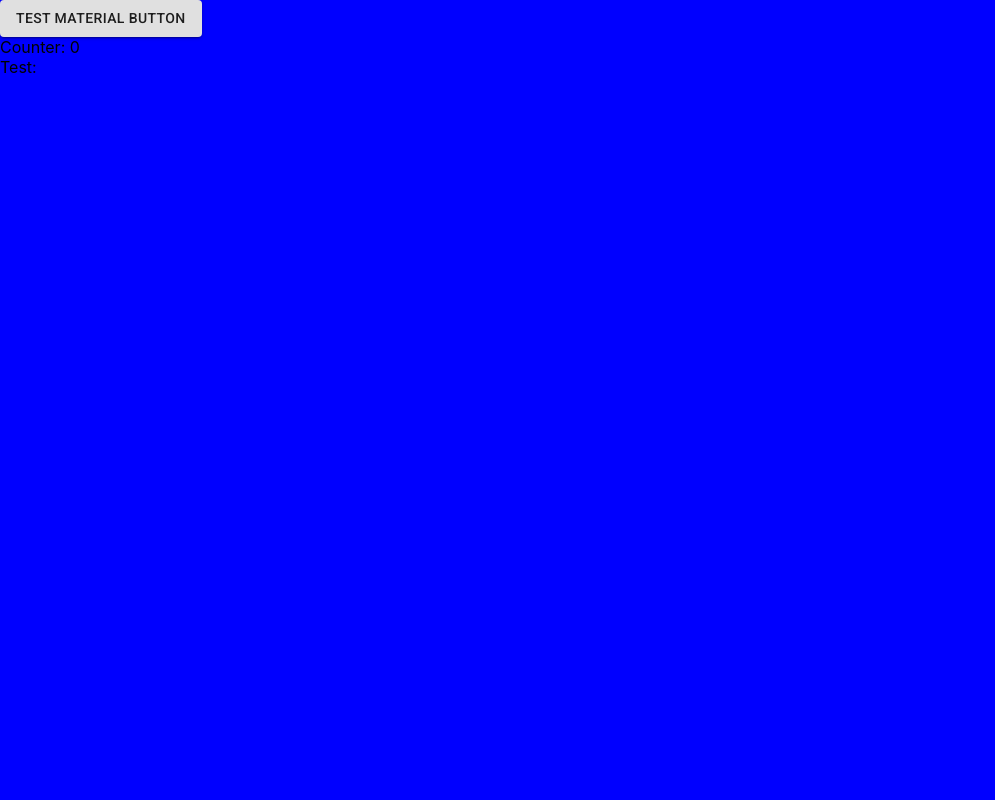
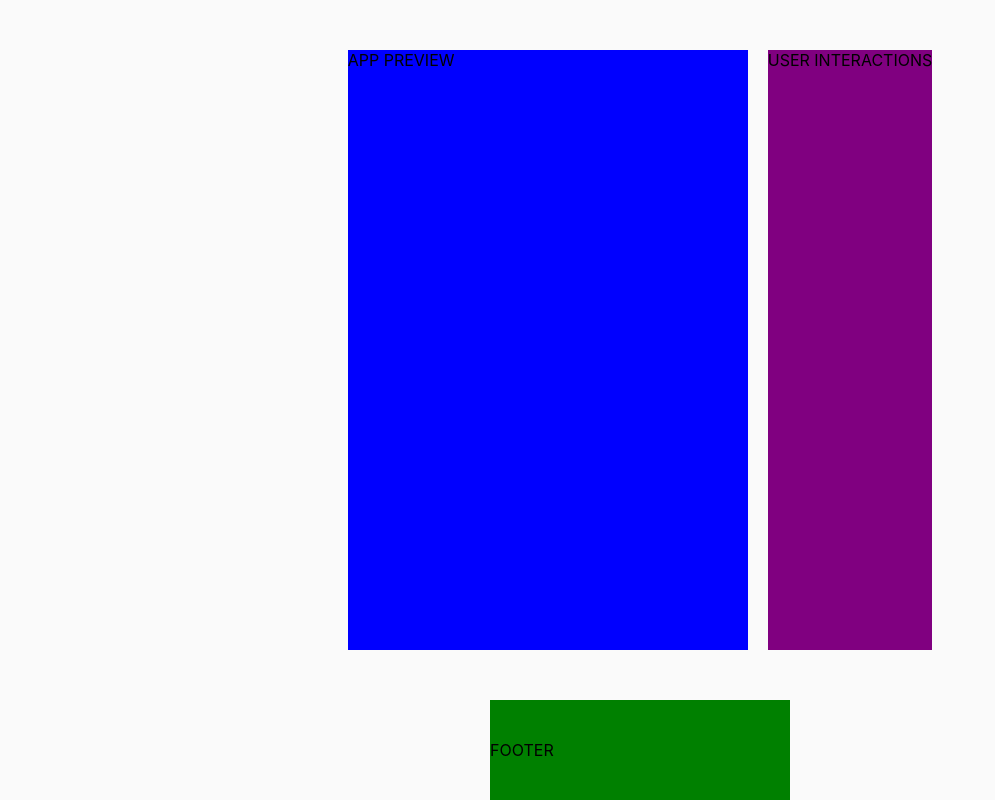
Before and after one commit to rafateruya/raftergram, a React (Create React App) app: page / in a window 1280 px wide. Shown: the whole page, without its empty margins (0-995 px from the left). Built offline with nearby package versions, Linux system fonts and the light colour scheme.

Commit message:
login screen structure

```diff
--- a/src/App.tsx
+++ b/src/App.tsx
@@ -2,14 +2,14 @@ import React from 'react';
 import { createMuiTheme, ThemeProvider } from '@material-ui/core';
 import { RecoilRoot } from 'recoil';
 import './App.css';
-import { TestScreen } from './screens/Test/TestScreen';
+import { LoginScreen } from './screens/Login/LoginScreen';
 
 const theme = createMuiTheme();
 function App() {
   return (
     <ThemeProvider theme={theme}>
       <RecoilRoot>
-        <TestScreen />
+        <LoginScreen />
       </RecoilRoot>
     </ThemeProvider>
   );
--- /dev/null
+++ b/src/screens/Login/Footer/Footer.tsx
@@ -0,0 +1,18 @@
+import React from 'react';
+import styled from 'styled-components';
+
+// eslint-disable-next-line @typescript-eslint/no-empty-interface
+interface FooterProps {}
+
+const FooterContainer = styled.div`
+  width: 300px;
+  height: 100px;
+  background: green;
+  display: flex;
+  flex-direction: column;
+  justify-content: center;
+`;
+
+export const Footer: React.FC<FooterProps> = () => (
+  <FooterContainer>FOOTER</FooterContainer>
+);
--- /dev/null
+++ b/src/screens/Login/LoginScreen.tsx
@@ -0,0 +1,38 @@
+import React from 'react';
+import styled from 'styled-components';
+import { Footer } from './Footer/Footer';
+import { MainContent } from './MainContent/MainContent';
+
+// eslint-disable-next-line @typescript-eslint/no-empty-interface
+interface LoginProps {}
+
+const LoginScreenContainer = styled.div`
+  min-height: 100vh;
+  min-width: 100vw;
+  background: #fafafa;
+  display: flex;
+  flex-direction: column;
+  align-items: center;
+`;
+
+const MainContentWrapper = styled.div`
+  display: flex;
+  flex-direction: column;
+  flex: 1;
+  justify-content: center; ;
+`;
+
+const FooterWrapper = styled.div`
+  background: red;
+`;
+
+export const LoginScreen: React.FC<LoginProps> = () => (
+  <LoginScreenContainer>
+    <MainContentWrapper>
+      <MainContent />
+    </MainContentWrapper>
+    <FooterWrapper>
+      <Footer />
+    </FooterWrapper>
+  </LoginScreenContainer>
+);
--- /dev/null
+++ b/src/screens/Login/MainContent/AppPreview.tsx
@@ -0,0 +1,14 @@
+import React from 'react';
+import styled from 'styled-components';
+// eslint-disable-next-line @typescript-eslint/no-empty-interface
+interface AppPreviewProps {}
+
+const AppPreviewWrapper = styled.div`
+  width: 400px;
+  height: 600px;
+  background: blue;
+`;
+
+export const AppPreview: React.FC<AppPreviewProps> = () => (
+  <AppPreviewWrapper>APP PREVIEW</AppPreviewWrapper>
+);
--- /dev/null
+++ b/src/screens/Login/MainContent/MainContent.tsx
@@ -0,0 +1,22 @@
+import React from 'react';
+import styled from 'styled-components';
+import { AppPreview } from './AppPreview';
+import { UserInteractions } from './UserInteractions';
+
+// eslint-disable-next-line @typescript-eslint/no-empty-interface
+interface MainContentProps {}
+
+const MainContentContainer = styled.div`
+  display: flex;
+  justify-content: center;
+  padding: 20px;
+  > div {
+    margin: 0px 10px;
+  }
+`;
+export const MainContent: React.FC<MainContentProps> = () => (
+  <MainContentContainer>
+    <AppPreview />
+    <UserInteractions />
+  </MainContentContainer>
+);
--- /dev/null
+++ b/src/screens/Login/MainContent/UserInteractions.tsx
@@ -0,0 +1,14 @@
+import React from 'react';
+import styled from 'styled-components';
+
+// eslint-disable-next-line @typescript-eslint/no-empty-interface
+interface UserInteractionsProps {}
+
+const UserInteractionsContainer = styled.div`
+  display: flex;
+  flex-direction: column;
+  background: purple;
+`;
+export const UserInteractions: React.FC<UserInteractionsProps> = () => (
+  <UserInteractionsContainer>USER INTERACTIONS</UserInteractionsContainer>
+);
```
